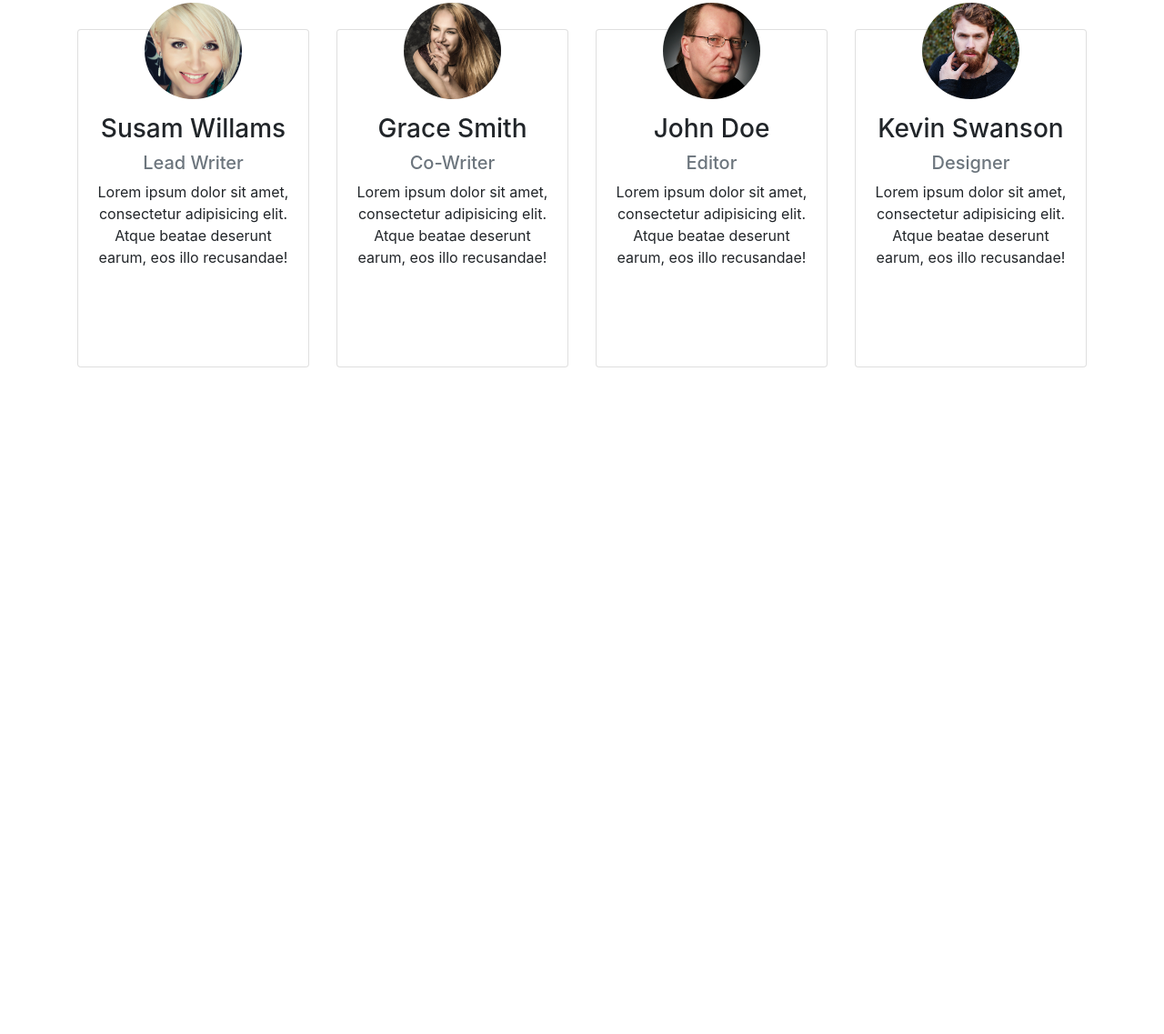
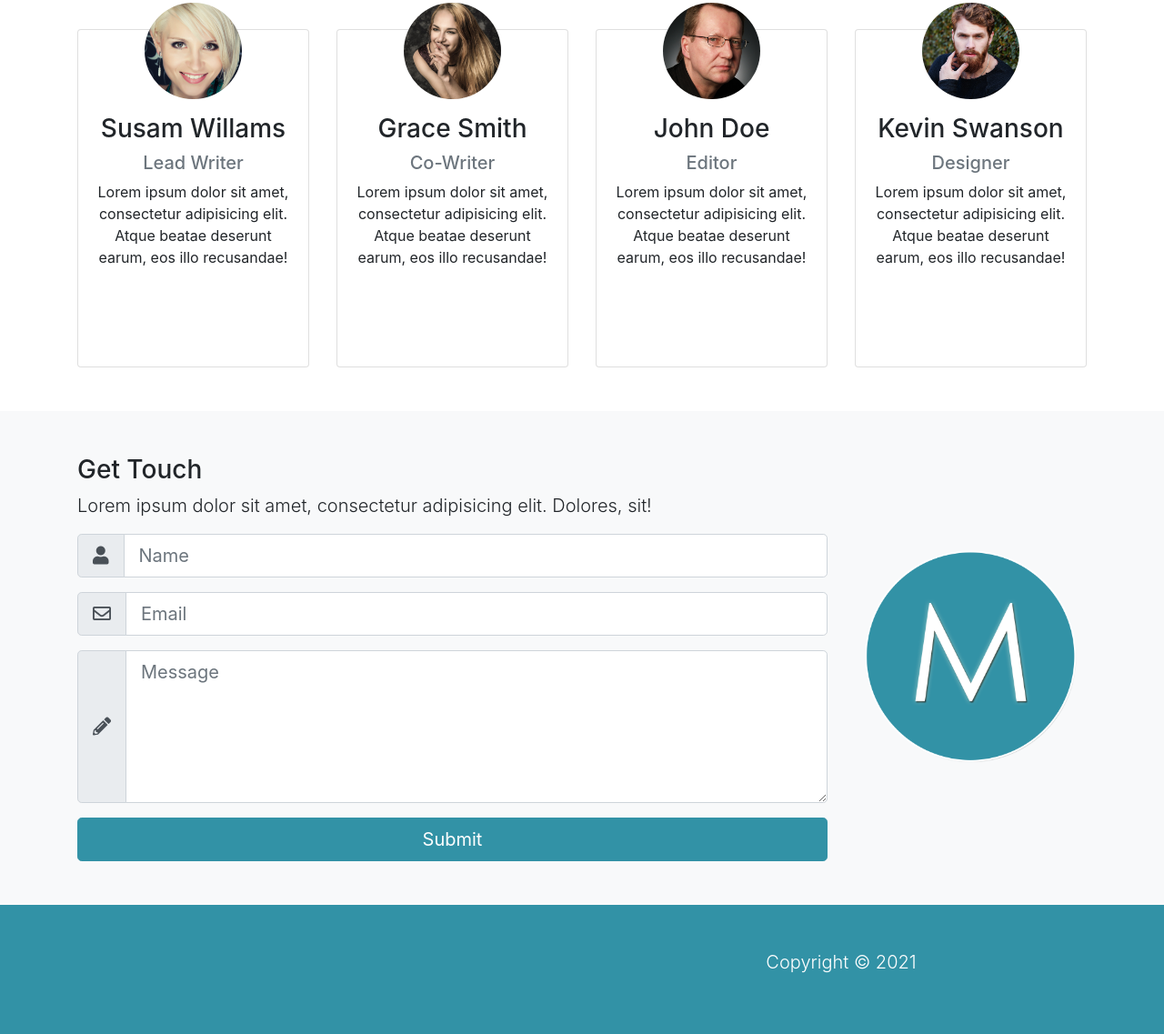
Before and after one commit to IvanILnitskyi13/Mizuxe, a website: page index.html in a window 1280 px wide. Shown: the part 1952-3089 px from the top of the page at 91% size. Before the commit the page ends 2404 px from the top, so only its background shows below. Drawn offline with nearby package versions, Linux system fonts and the light colour scheme.

Commit message:
Added footer section

```diff
--- a/index.html
+++ b/index.html
@@ -13,8 +13,8 @@
     <title>Mizuxe</title>
 </head>
 
-<body>
-<nav class="navbar navbar-expand-md navbar-light fixed-top py-4">
+<body id="home" data-spy="scroll" data-target="#main-nav">
+<nav class="navbar navbar-expand-md navbar-light fixed-top py-4" id="main-nav">
     <div class="container">
         <a href="#home" class="navbar-brand">
             <img src="img/mlogo.png" width="50" height="50" alt="">
@@ -345,6 +345,58 @@
     </div>
 </section>
 
+<section id="contact" class="bg-light py-5">
+    <div class="container">
+        <div class="row">
+            <div class="col-lg-9">
+                <h3>Get Touch</h3>
+                <p class="lead">Lorem ipsum dolor sit amet, consectetur adipisicing elit. Dolores, sit!</p>
+                <form>
+                    <div class="input-group input-group-lg mb-3">
+                        <div class="input-group-prepend">
+                            <span class="input-group-text">
+                                <i class="fas fa-user"></i>
+                            </span>
+                        </div>
+                        <input type="text" class="form-control" placeholder="Name">
+                    </div>
+                    <div class="input-group input-group-lg mb-3">
+                        <div class="input-group-prepend">
+                            <span class="input-group-text">
+                                <i class="far fa-envelope"></i>
+                            </span>
+                        </div>
+                        <input type="email" class="form-control" placeholder="Email">
+                    </div>
+                    <div class="input-group input-group-lg mb-3">
+                        <div class="input-group-prepend">
+                            <span class="input-group-text">
+                                <i class="fas fa-pencil-alt"></i>
+                            </span>
+                        </div>
+                        <textarea class="form-control" placeholder="Message" rows="5" ></textarea>
+                    </div>
+                    <input type="submit" value="Submit" class="btn btn-primary btn-block btn-lg">
+                </form>
+            </div>
+            <div class="col-lg-3 align-self-center">
+                <img src="./img/mlogo.png" alt="" class="img-fluid">
+            </div>
+        </div>
+    </div>
+</section>
+
+<section id="main-footer" class="py-5 bg-primary text-white">
+    <div class="container">
+        <div class="row text-center">
+            <div class="col-md-6 ml-auto">
+                <p class="lead">
+                    Copyright &copy; <span id="year"></span>
+                </p>
+            </div>
+        </div>
+    </div>
+</section>
 <script src="http://code.jquery.com/jquery-3.3.1.min.js"
         integrity="sha256-FgpCb/KJQlLNfOu91ta32o/NMZxltwRo8QtmkMRdAu8="
         crossorigin="anonymous"></script>
@@ -358,6 +410,25 @@
 <script>
     // Get the current year for the copyright
     $('#year').text(new Date().getFullYear());
+
+    //Init Scrollspy
+    $('body').scrollspy({target:'main-nav'});
+
+    // Smooth Scroll
+    $("#main-nav a").on('click', function (event) {
+        if (this.hash !== "") {
+            event.preventDefault();
+
+            const hash = this.hash;
+
+            $('html, body').animate({
+                scrollTop: $(hash).offset().top
+            }, 800, function () {
+
+                window.location.hash = hash;
+            });
+        }
+    });
 </script>
 </body>
 
```
